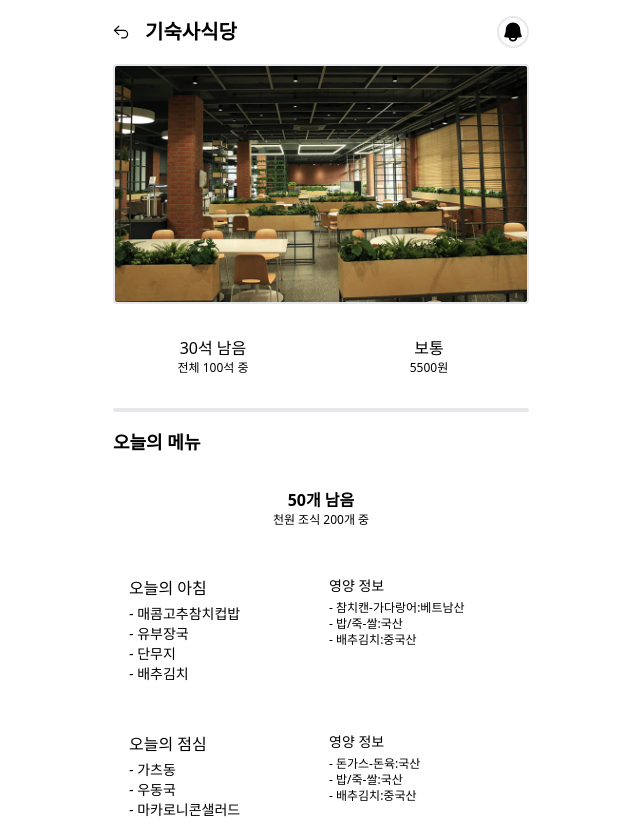
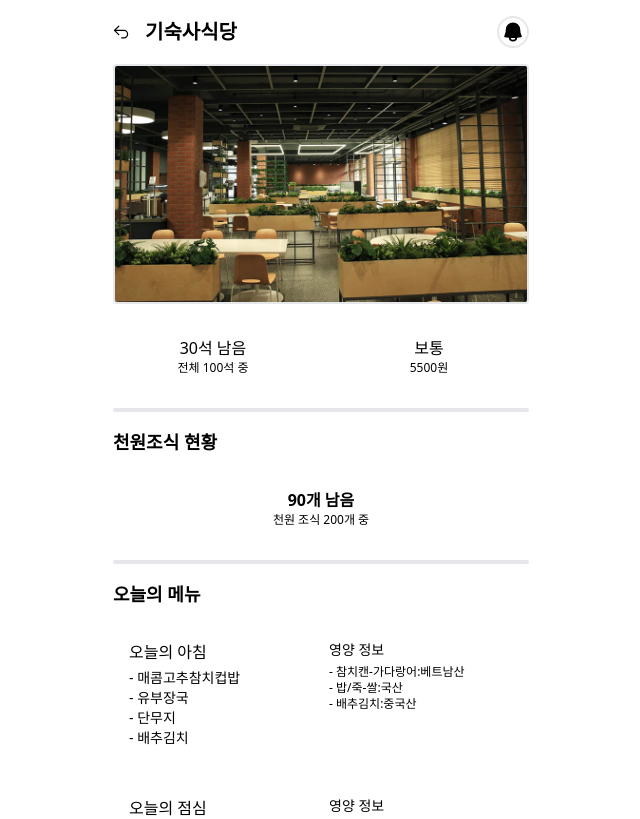
Before and after one commit to seolcu/ajou-cafeteria, a React (Vite) app: page /cafeteria/1 in a window 1280 px wide. Shown: the top 819 px of the page, without its empty margins (319-959 px from the left). Built offline with nearby package versions, Linux system fonts and the light colour scheme; what @catppuccin/tailwindcss would draw is missing.

Commit message:
new-feature: 천원조식 인디케이터 수정

```diff
--- a/src/components/CheapBreakfastBox.jsx
+++ b/src/components/CheapBreakfastBox.jsx
@@ -3,14 +3,14 @@ export default function CheapBreakfastBox({ leftQuantity, fullQuantity }) {
   return (
     <div
       className={
-        "text-center p-4 rounded bg-surface1" + ""
-        /*         (leftPercentage > 2 / 3
+        "text-center p-4 rounded text-base " +
+        (leftPercentage > 2 / 3
           ? "bg-green"
           : leftPercentage > 1 / 3
           ? "bg-yellow"
           : leftPercentage > 0
           ? "bg-red"
-          : "bg-overlay0" */
+          : "bg-overlay0")
       }
     >
       <h2 className="font-bold">{leftQuantity}개 남음</h2>
--- a/src/components/Random.jsx
+++ b/src/components/Random.jsx
@@ -3,15 +3,19 @@ import CheapBreakfastBox from "./CheapBreakfastBox";
 export default function Random({ cafeteriaInfo }) {
   return (
     <>
-      <h2 className="font-bold text-lg">오늘의 메뉴</h2>
       {cafeteriaInfo.cheapBreakfast ? (
-        <CheapBreakfastBox
-          leftQuantity={cafeteriaInfo.cheapBreakfastSold}
-          fullQuantity={cafeteriaInfo.cheapBreakfastTotal}
-        />
+        <>
+          <h2 className="font-bold text-lg">천원조식 현황</h2>
+          <CheapBreakfastBox
+            leftQuantity={cafeteriaInfo.cheapBreakfastSold}
+            fullQuantity={cafeteriaInfo.cheapBreakfastTotal}
+          />
+          <hr className="border-2 rounded border-text" />
+        </>
       ) : (
         <></>
       )}
+      <h2 className="font-bold text-lg">오늘의 메뉴</h2>
       {cafeteriaInfo.menuofToday.map((meal) => (
         <div className="flex flex-row gap-4 bg-base p-4 rounded" key={meal.id}>
           <div className="basis-1/2 flex flex-col gap-1">
--- a/src/functions/cafeteriaInfoList.js
+++ b/src/functions/cafeteriaInfoList.js
@@ -85,7 +85,7 @@ const cafeteriaInfoList = [
     type: "random",
     price: 5500,
     cheapBreakfast: true,
-    cheapBreakfastSold: 50,
+    cheapBreakfastSold: 90,
     cheapBreakfastTotal: 200,
     menuofToday: [
       {
```
